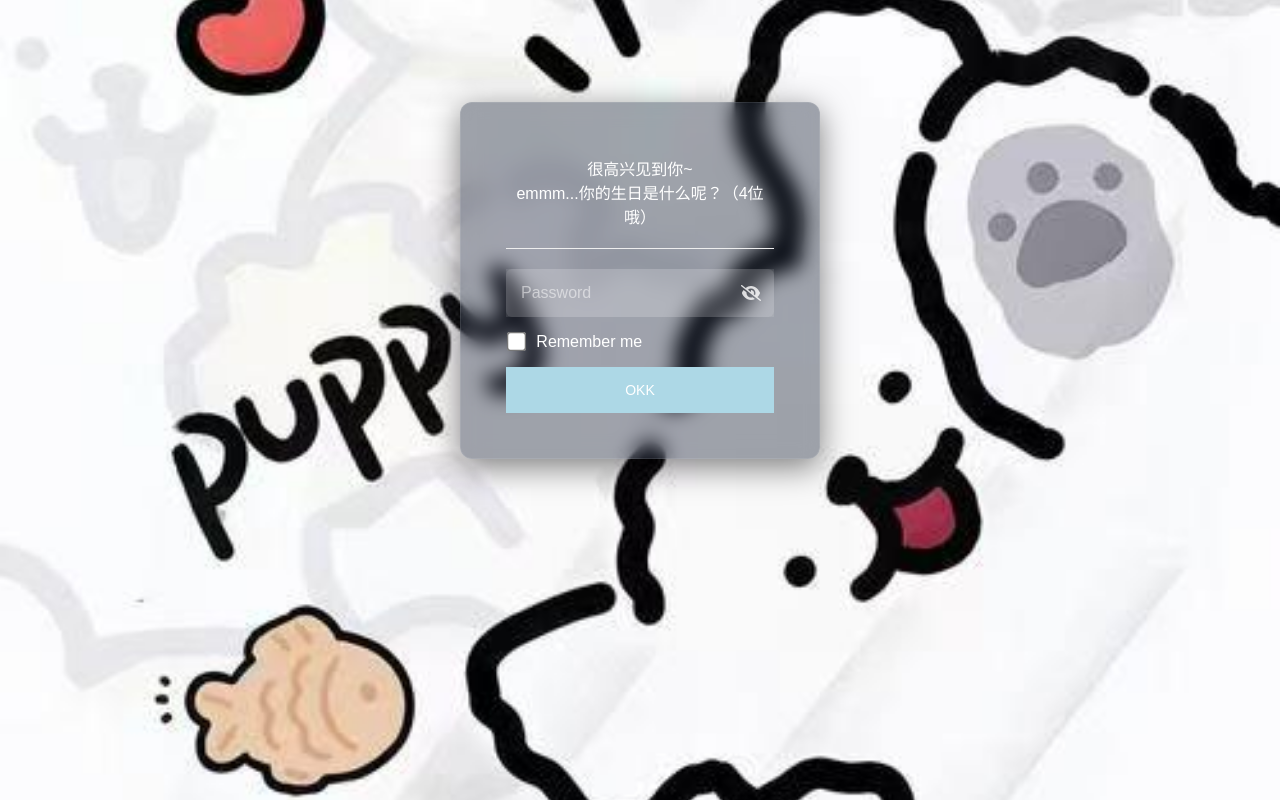
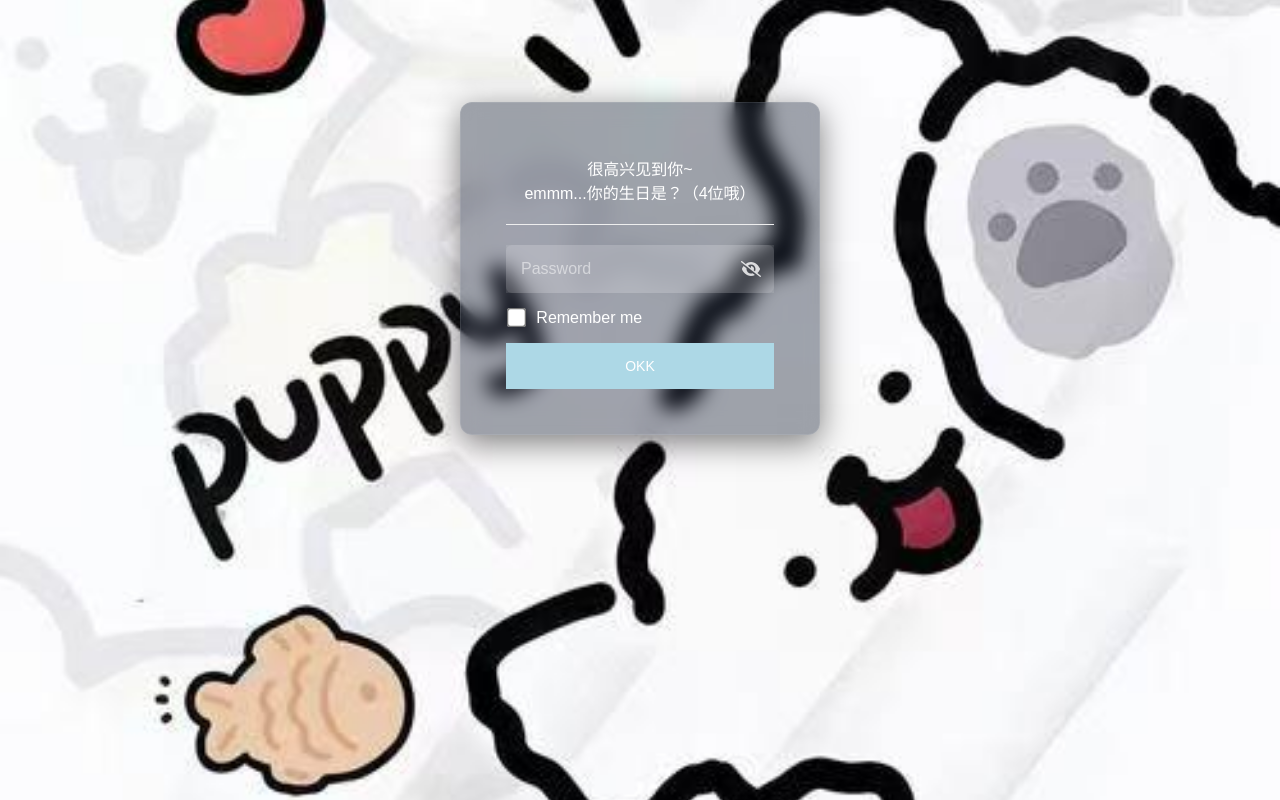
Before and after one commit to WangChe20/HeCengShiYe, a plain HTML site: page index.html in a window 1280 px wide. Drawn offline with Linux system fonts and the light colour scheme.

Commit message:
Add files via upload

```diff
--- a/index.html
+++ b/index.html
@@ -231,7 +231,7 @@
                 <div class="staticrypt-form">
                     <div class="staticrypt-instructions">
                         <p class="staticrypt-title"></p>
-                        <p>很高兴见到你~<br>emmm...你的生日是什么呢？（4位哦）</p>
+                        <p>很高兴见到你~<br>emmm...你的生日是？（4位哦）</p>
                     </div>
 
                     <hr class="staticrypt-hr" />
```
